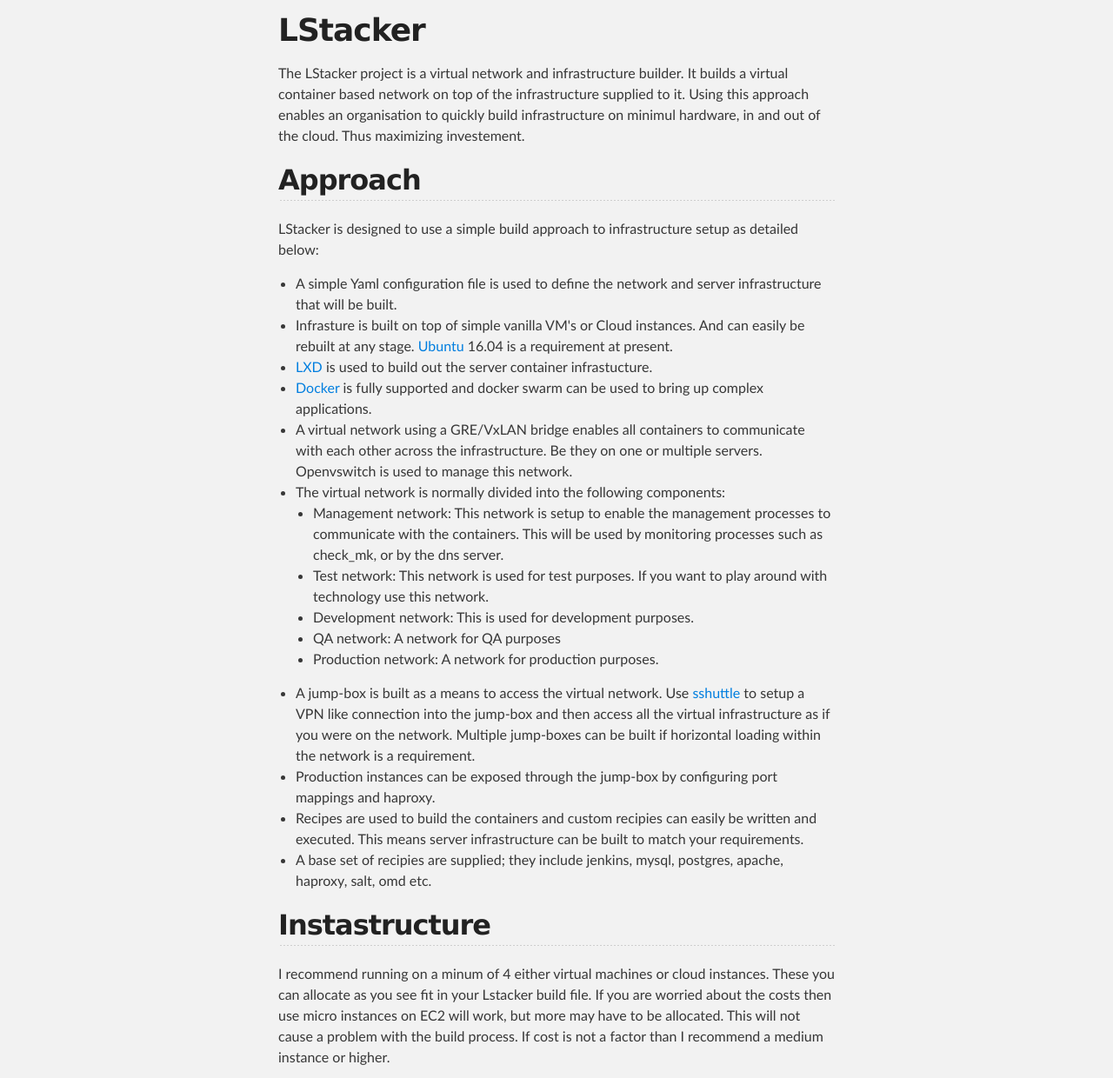
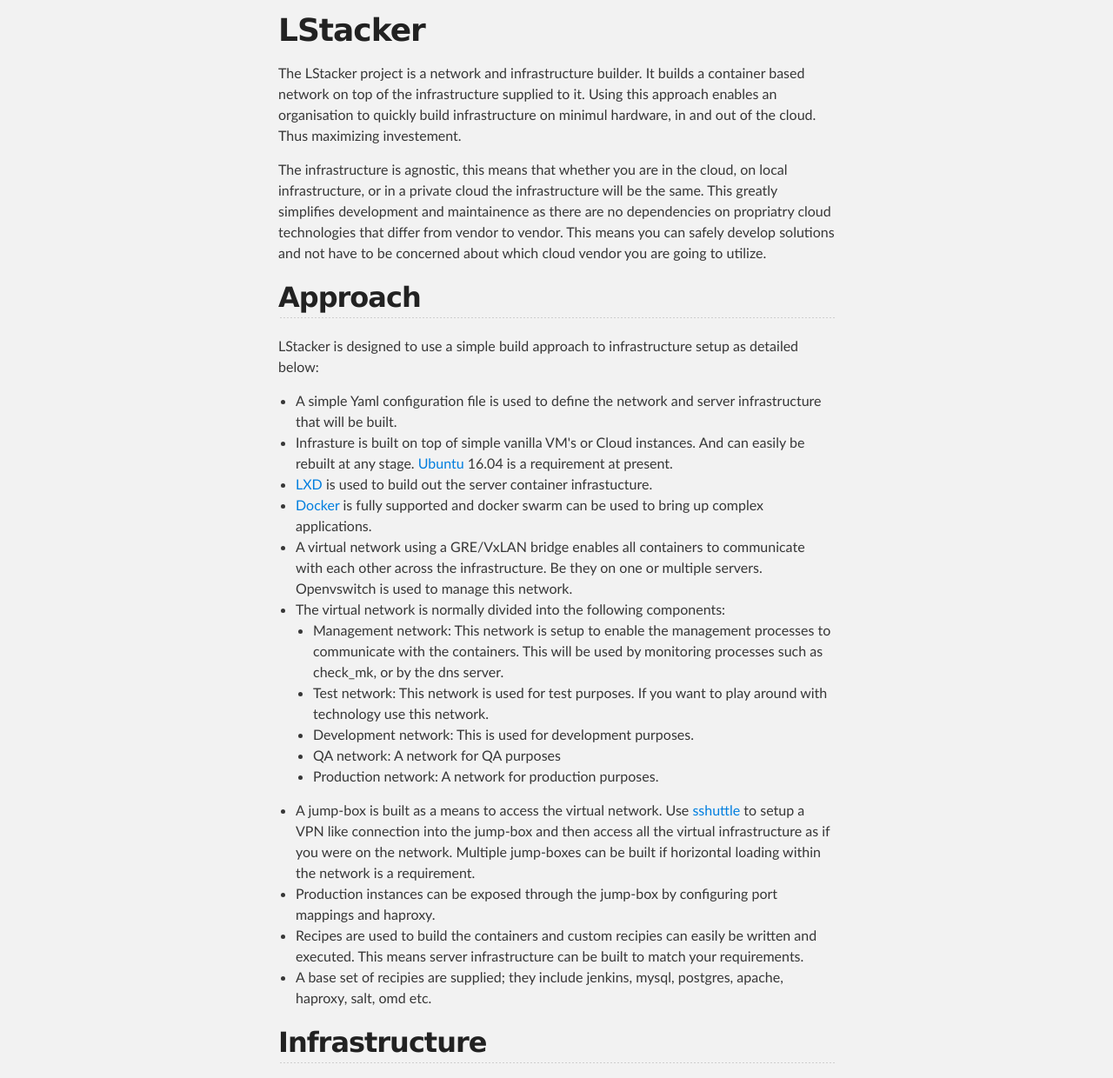
Before and after one commit to brettchaldecott/lstacker, a plain HTML site: page index.html in a window 1280 px wide. Shown: the part 252-1492 px from the top of the page at 87% size. Drawn offline with Linux system fonts and the light colour scheme.

Commit message:
Create gh-pages branch via GitHub

```diff
--- a/index.html
+++ b/index.html
@@ -34,7 +34,9 @@
         <h1>
 <a id="lstacker" class="anchor" href="#lstacker" aria-hidden="true"><span aria-hidden="true" class="octicon octicon-link"></span></a>LStacker</h1>
 
-<p>The LStacker project is a virtual network and infrastructure builder. It builds a virtual container based network on top of the infrastructure supplied to it. Using this approach enables an organisation to quickly build infrastructure on minimul hardware, in and out of the cloud. Thus maximizing investement.</p>
+<p>The LStacker project is a network and infrastructure builder. It builds a container based network on top of the infrastructure supplied to it. Using this approach enables an organisation to quickly build infrastructure on minimul hardware, in and out of the cloud. Thus maximizing investement.  </p>
+
+<p>The infrastructure is agnostic, this means that whether you are in the cloud, on local infrastructure, or in a private cloud the infrastructure will be the same. This greatly simplifies development and maintainence as there are no dependencies on propriatry cloud technologies that differ from vendor to vendor. This means you can safely develop solutions and not have to be concerned about which cloud vendor you are going to utilize.</p>
 
 <h2>
 <a id="approach" class="anchor" href="#approach" aria-hidden="true"><span aria-hidden="true" class="octicon octicon-link"></span></a>Approach</h2>
@@ -66,7 +68,7 @@
 </ul>
 
 <h2>
-<a id="instastructure" class="anchor" href="#instastructure" aria-hidden="true"><span aria-hidden="true" class="octicon octicon-link"></span></a>Instastructure</h2>
+<a id="infrastructure" class="anchor" href="#infrastructure" aria-hidden="true"><span aria-hidden="true" class="octicon octicon-link"></span></a>Infrastructure</h2>
 
 <p>I recommend running on a minum of 4 either virtual machines or cloud instances. These you can allocate as you see fit in your Lstacker build file. If you are worried about the costs then use micro instances on EC2 will work, but more may have to be allocated. This will not cause a problem with the build process. If cost is not a factor than I recommend a medium instance or higher.</p>
 
```
Also changed, not shown: params.json (+1 -1 lines).
